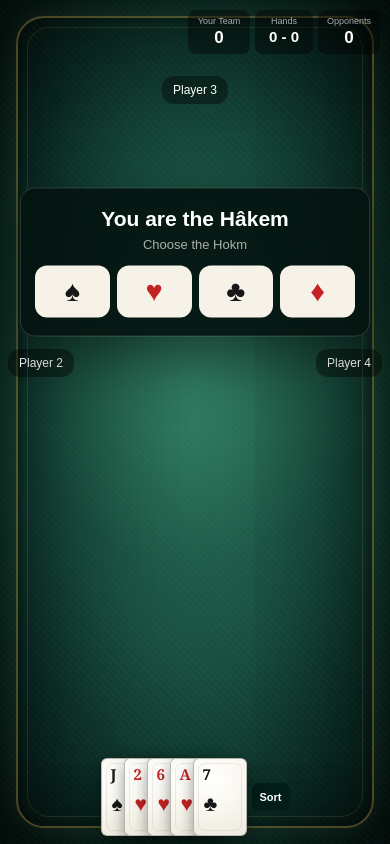
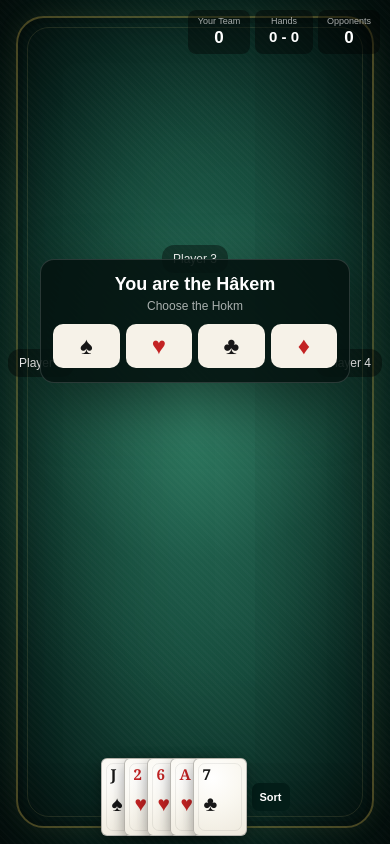
Before and after one commit to Matteees76/hokm-game, a Next.js app: page /game in a window 390 px wide. Built offline with nearby package versions, Linux system fonts and the light colour scheme; no server answers.

Commit message:
Refine mobile Hokm chooser layout

```diff
--- a/app/globals.css
+++ b/app/globals.css
@@ -3907,3 +3907,43 @@ box-sizing: border-box;
     text-align: center !important;
   }
 }
+
+
+@media (max-width: 700px) {
+
+  /* Smaller, better-positioned Hokm chooser */
+  .hokmChooser {
+    width: calc(100% - 70px) !important;
+    max-width: 310px !important;
+
+    top: 38% !important;
+
+    padding: 14px 12px !important;
+
+    border-radius: 14px !important;
+  }
+
+  .hokmChooser h2 {
+    font-size: 18px !important;
+    margin-bottom: 4px !important;
+  }
+
+  .hokmChooser p {
+    font-size: 12px !important;
+    margin-bottom: 11px !important;
+  }
+
+  .hokmButtons {
+    gap: 6px !important;
+  }
+
+  .hokmButtons button {
+    height: 44px !important;
+    font-size: 24px !important;
+    border-radius: 10px !important;
+  }
+
+    .playerTop {
+    top: 29% !important;
+  }
+}
```
